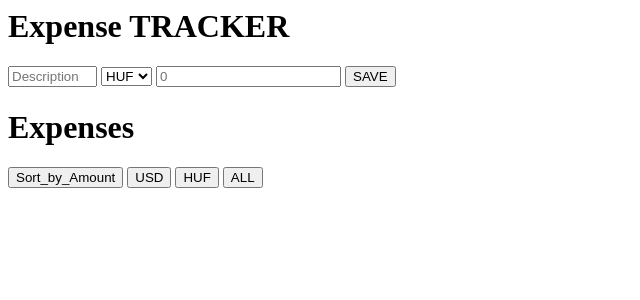
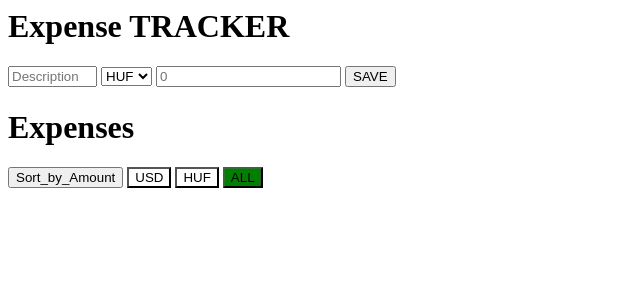
Before and after one commit to MeszarosGabor/spending_challenge, a Flask app: page / in a window 1280 px wide. Shown: the top 300 px of the page, without its empty margins (0-640 px from the left). Run offline with Flask 2, Linux system fonts and the light colour scheme; parts of the project's set-up code (start-up, migrations or seed data) failed here and were passed over.

Commit message:
Colored Active Currency Button.

```diff
--- a/app.py
+++ b/app.py
@@ -80,8 +80,8 @@ def index():
     return render_template('index.html', form=form,
                            exps=filtered_data,
                            currencies=SUPPORTED_CURRENCIES,
-                           sorting_button_label=SORTING_OPTION_LABELS[session.get('sorted_by_index', 0)])
-
+                           sorting_button_label=SORTING_OPTION_LABELS[session.get('sorted_by_index', 0)],
+                           listed_currency=session.get('listed_currency'))
 
 @click.command()
 @click.option("--host", type=str, default="localhost")
--- a/templates/index.html
+++ b/templates/index.html
@@ -4,6 +4,12 @@
        <style>
         .grid-container{
           column-count: 4;
+        }
+        .active-button{
+          background-color: green;
+        }
+        .inactive-button{
+          background-color: white;
         }
       </style>
    </head>
@@ -41,10 +47,17 @@
         <a href="/switch_sorting"><input type="button" value={{sorting_button_label}}></a>
 
         {% for curr in currencies %}
-        <a href="/switch_listed_currency/{{curr}}"><input type="button" value={{curr}}></a>
+          {%if curr == listed_currency%}
+            <a href="/switch_listed_currency/{{curr}}"><input class="active-button" type="button" value={{curr}}></a>
+          {%else%}
+            <a href="/switch_listed_currency/{{curr}}"><input class="inactive-button" type="button" value={{curr}}></a>
+          {%endif%}
         {%endfor%}
-        <a href="/switch_listed_currency/"><input type="button" value="ALL"></a>
-
+        {%if listed_currency%}
+        <a href="/switch_listed_currency/"><input class="inactive-button"  type="button" value="ALL"></a>
+        {%else%}
+        <a href="/switch_listed_currency/"><input class="active-button"  type="button" value="ALL"></a>
+        {%endif%}
         <div class="grid-container">
           {% for expense in exps %}
           <div class="grid-item">{{expense.description}}</div>
```
